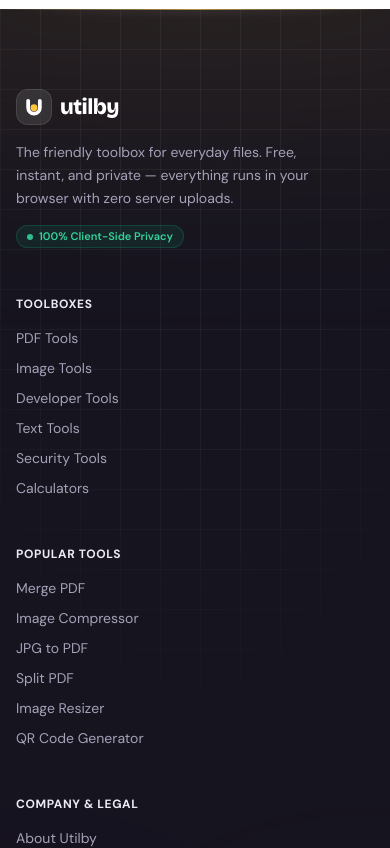
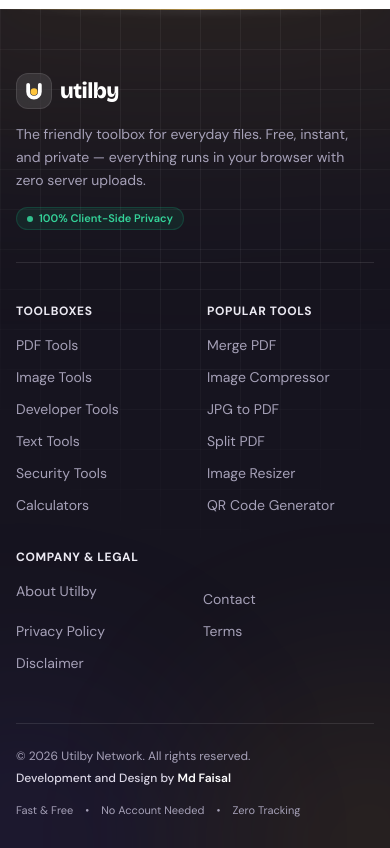
Before and after one commit to utilbyofficial-ui/utilby, a Next.js app: page / in a window 390 px wide. Shown: the part 3240-4088 px from the top of the page. Built offline with nearby package versions, Linux system fonts and the light colour scheme; no server answers.

Commit message:
feat(footer): organize mobile layout into compact 2-column grid and add credit 'Development and Design by Md Faisal'

```diff
--- a/src/components/layout/Footer.tsx
+++ b/src/components/layout/Footer.tsx
@@ -37,9 +37,10 @@
       />
 
       {/* Main Content Container */}
-      <div className="relative z-10 mx-auto max-w-[1240px] px-4 pb-12 pt-20 sm:px-6 lg:px-8">
-        <div className="grid grid-cols-1 gap-12 md:grid-cols-[1.4fr_1fr_1fr_1fr]">
-          <div>
+      <div className="relative z-10 mx-auto max-w-[1240px] px-4 pb-12 pt-16 sm:px-6 sm:pt-20 lg:px-8">
+        <div className="grid grid-cols-1 gap-10 md:grid-cols-[1.4fr_1fr_1fr_1fr] md:gap-12">
+          {/* Brand Info Column */}
+          <div className="border-b border-white/10 pb-8 md:border-none md:pb-0">
             <Link href="/" className="inline-flex items-center gap-2 group" aria-label="Utilby home">
               <div className="flex h-9 w-9 items-center justify-center rounded-xl bg-white/10 p-1.5 backdrop-blur-md border border-white/10 transition-transform group-hover:scale-105">
                 <svg
@@ -59,7 +60,7 @@
               </div>
               <span className="font-display text-[22px] font-extrabold tracking-tight text-white">utilby</span>
             </Link>
-            <p className="mt-4 max-w-xs text-sm leading-relaxed text-slate-400">
+            <p className="mt-3.5 max-w-sm text-sm leading-relaxed text-slate-400">
               The friendly toolbox for everyday files. Free, instant, and private — everything runs in your browser with zero server uploads.
             </p>
             <div className="mt-4 flex items-center gap-2">
@@ -70,15 +71,17 @@
             </div>
           </div>
 
+          {/* Nav Links: Compact 2-column grid on mobile, expands smoothly on tablet & desktop */}
+          <div className="grid grid-cols-2 gap-x-6 gap-y-8 sm:grid-cols-3 md:contents">
             <div>
               <h2 className="text-xs font-bold uppercase tracking-wider text-slate-200">Toolboxes</h2>
-            <ul className="mt-4 space-y-2.5 text-sm">
+              <ul className="mt-3.5 space-y-2 text-sm">
                 {categories.map((c) => {
                   const landing = CATEGORY_LANDING_PAGES[c.id as keyof typeof CATEGORY_LANDING_PAGES];
                   const href = landing ? `/${landing.slug}` : `/#${c.id}`;
                   return (
                     <li key={c.id}>
-                    <Link href={href} className="text-slate-400 transition-colors hover:text-white">
+                      <Link href={href} className="text-slate-400 transition-colors hover:text-white block py-0.5">
                         {c.name}
                       </Link>
                     </li>
@@ -89,10 +92,10 @@
 
             <div>
               <h2 className="text-xs font-bold uppercase tracking-wider text-slate-200">Popular Tools</h2>
-            <ul className="mt-4 space-y-2.5 text-sm">
+              <ul className="mt-3.5 space-y-2 text-sm">
                 {popular.map((t) => (
                   <li key={t.id}>
-                  <Link href={`/tools/${t.slug}`} className="text-slate-400 transition-colors hover:text-white">
+                    <Link href={`/tools/${t.slug}`} className="text-slate-400 transition-colors hover:text-white block py-0.5">
                       {t.name}
                     </Link>
                   </li>
@@ -100,22 +103,30 @@
               </ul>
             </div>
 
-          <div>
+            <div className="col-span-2 sm:col-span-1">
               <h2 className="text-xs font-bold uppercase tracking-wider text-slate-200">Company & Legal</h2>
-            <ul className="mt-4 space-y-2.5 text-sm">
-              <li><Link href="/about" className="text-slate-400 transition-colors hover:text-white">About Utilby</Link></li>
-              <li><Link href="/contact" className="text-slate-400 transition-colors hover:text-white">Contact & Support</Link></li>
-              <li><Link href="/privacy-policy" className="text-slate-400 transition-colors hover:text-white">Privacy Policy</Link></li>
-              <li><Link href="/terms-of-service" className="text-slate-400 transition-colors hover:text-white">Terms of Service</Link></li>
-              <li><Link href="/disclaimer" className="text-slate-400 transition-colors hover:text-white">Disclaimer</Link></li>
+              <ul className="mt-3.5 space-y-2 text-sm grid grid-cols-2 sm:grid-cols-1 gap-x-4">
+                <li><Link href="/about" className="text-slate-400 transition-colors hover:text-white block py-0.5">About Utilby</Link></li>
+                <li><Link href="/contact" className="text-slate-400 transition-colors hover:text-white block py-0.5">Contact</Link></li>
+                <li><Link href="/privacy-policy" className="text-slate-400 transition-colors hover:text-white block py-0.5">Privacy Policy</Link></li>
+                <li><Link href="/terms-of-service" className="text-slate-400 transition-colors hover:text-white block py-0.5">Terms</Link></li>
+                <li className="col-span-2 sm:col-span-1"><Link href="/disclaimer" className="text-slate-400 transition-colors hover:text-white block py-0.5">Disclaimer</Link></li>
               </ul>
             </div>
           </div>
+        </div>
 
-        {/* Footer Bottom Bar */}
-        <div className="mt-16 flex flex-col gap-3 border-t border-white/10 pt-6 text-xs text-slate-400 sm:flex-row sm:items-center sm:justify-between">
+        {/* Footer Bottom Bar with Owner Credit */}
+        <div className="mt-12 flex flex-col gap-4 border-t border-white/10 pt-6 text-xs text-slate-400 sm:mt-16 sm:flex-row sm:items-center sm:justify-between">
+          <div className="flex flex-col gap-1.5 sm:flex-row sm:items-center sm:gap-3">
             <p>© {new Date().getFullYear()} Utilby Network. All rights reserved.</p>
-          <div className="flex items-center gap-4 text-[11px]">
+            <span className="hidden sm:inline text-slate-600">•</span>
+            <p className="text-slate-300 font-medium">
+              Development and Design by <span className="font-semibold text-white">Md Faisal</span>
+            </p>
+          </div>
+
+          <div className="flex flex-wrap items-center gap-3 text-[11px] text-slate-400 sm:gap-4">
             <span>Fast & Free</span>
             <span>•</span>
             <span>No Account Needed</span>
```
Lines whose indentation alone changed are shown as unchanged.
